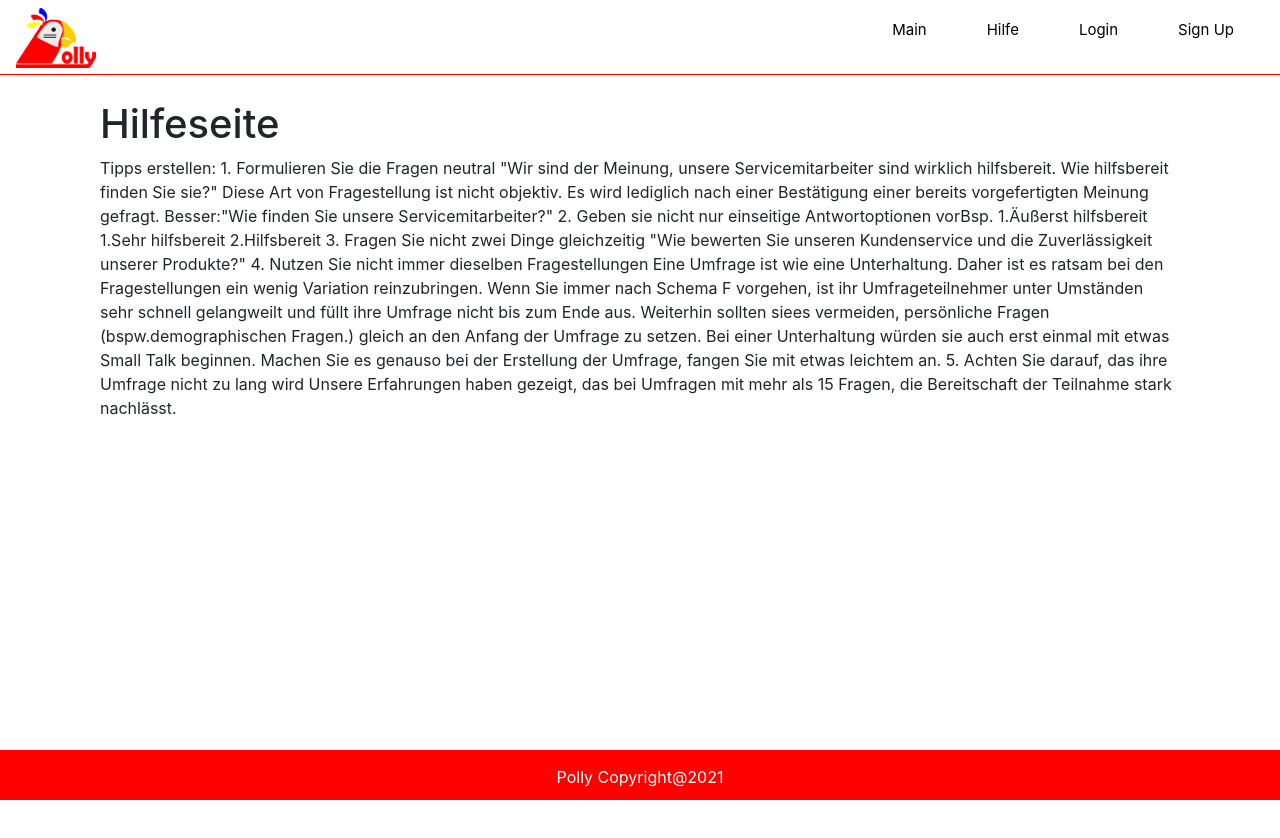
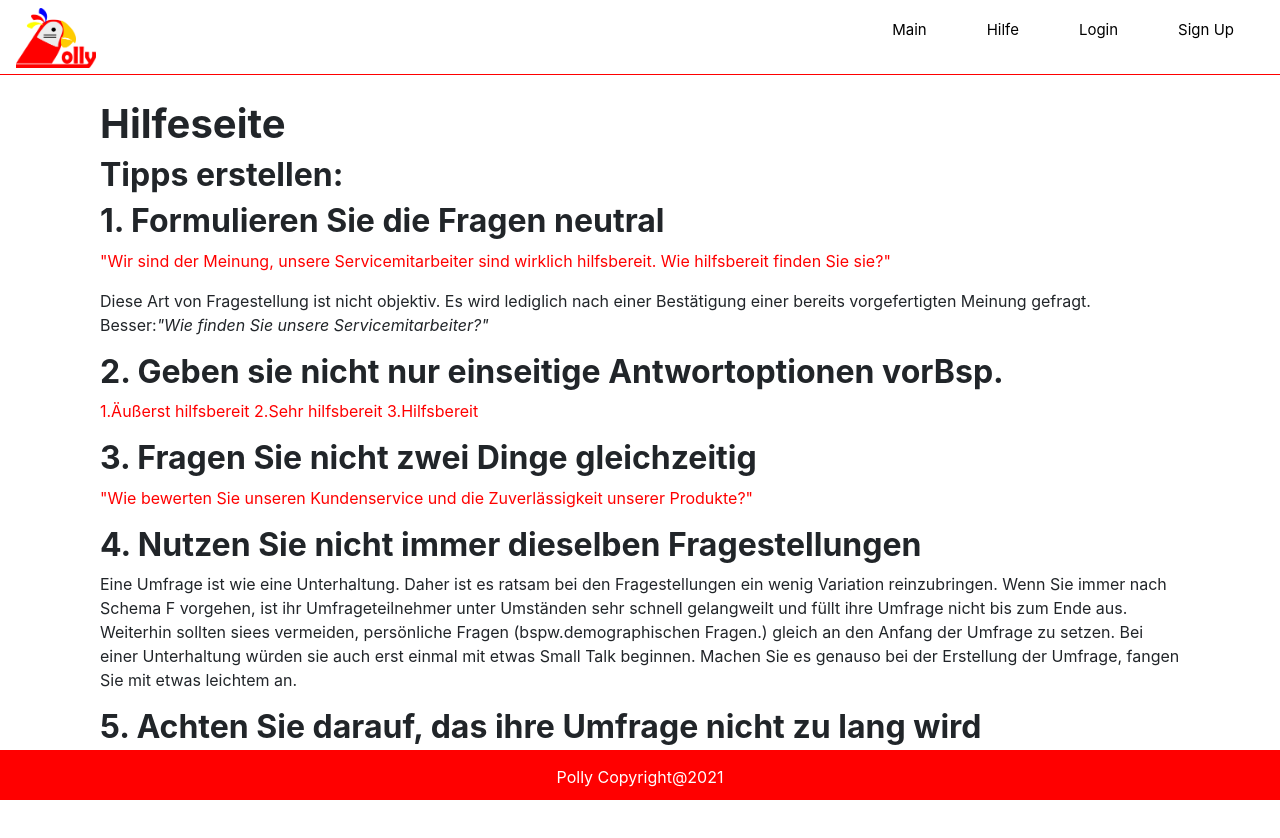
Before and after one commit to Tobeadragon/Polly_Frontend, a React (Create React App) app: page /hilfeseite in a window 1280 px wide. Shown: the top 838 px of the page. Before the commit the page ends 800 px from the top, so only its background shows below. Built offline with nearby package versions, Linux system fonts and the light colour scheme.

Commit message:
Hilfeseite css

```diff
--- /dev/null
+++ b/src/components/hilfeseite/Hilfeseite.css
@@ -0,0 +1,17 @@
+*{
+    margin: 0;
+    padding: 0;
+    box-sizing: border-box;
+}
+
+.title{
+    font-weight: bold;
+}
+
+.subtitle{
+    font-weight: bold;
+}
+
+.emphasise{
+    color: red;
+}
--- a/src/components/hilfeseite/Hilfeseite.js
+++ b/src/components/hilfeseite/Hilfeseite.js
@@ -1,39 +1,77 @@
 import React from "react";
-
+import "./Hilfeseite.css";
 const Hilfeseite = () => {
   return (
     <div style={{ margin: "100px" }}>
-      <h1>Hilfeseite</h1>
+      <h1 className="title">Hilfeseite</h1>
       <div>
+        <h2 className="subtitle">Tipps erstellen:</h2>
+        <div>
+          <h2 className="subtitle">1. Formulieren Sie die Fragen neutral</h2>
           <p>
-          Tipps erstellen:
+            <span className="emphasise">
+              "Wir sind der Meinung, unsere Servicemitarbeiter sind wirklich
+              hilfsbereit. Wie hilfsbereit finden Sie sie?"
+            </span>
+          </p>
+          <p>
+            Diese Art von Fragestellung ist nicht objektiv. Es wird lediglich
+            nach einer Bestätigung einer bereits vorgefertigten Meinung gefragt.
+            Besser:<i>"Wie finden Sie unsere Servicemitarbeiter?"</i>
+          </p>
+        </div>
 
-          1. Formulieren Sie die Fragen neutral
+        <div>
+          <h2 className="subtitle">
+            2. Geben sie nicht nur einseitige Antwortoptionen vorBsp.
+          </h2>
+          <p>
+            <span className="emphasise">
+              1.Äußerst hilfsbereit 2.Sehr hilfsbereit 3.Hilfsbereit
+            </span>
+          </p>
+        </div>
 
-          "Wir sind der Meinung, unsere Servicemitarbeiter sind wirklich hilfsbereit. Wie hilfsbereit finden Sie sie?"
+        <div>
+          <h2 className="subtitle">
+            3. Fragen Sie nicht zwei Dinge gleichzeitig
+          </h2>
+          <p>
+            <span className="emphasise">
+              "Wie bewerten Sie unseren Kundenservice und die Zuverlässigkeit
+              unserer Produkte?"
+            </span>
+          </p>
+        </div>
 
-          Diese Art von Fragestellung ist nicht objektiv. Es wird lediglich nach einer Bestätigung einer bereits vorgefertigten Meinung gefragt. Besser:"Wie finden Sie unsere Servicemitarbeiter?"
+        <div>
+          <h2 className="subtitle">
+            4. Nutzen Sie nicht immer dieselben Fragestellungen
+          </h2>
 
-          2. Geben sie nicht nur einseitige Antwortoptionen vorBsp.
+          <p>
+            Eine Umfrage ist wie eine Unterhaltung. Daher ist es ratsam bei den
+            Fragestellungen ein wenig Variation reinzubringen. Wenn Sie immer
+            nach Schema F vorgehen, ist ihr Umfrageteilnehmer unter Umständen
+            sehr schnell gelangweilt und füllt ihre Umfrage nicht bis zum Ende
+            aus. Weiterhin sollten siees vermeiden, persönliche Fragen
+            (bspw.demographischen Fragen.) gleich an den Anfang der Umfrage zu
+            setzen. Bei einer Unterhaltung würden sie auch erst einmal mit etwas
+            Small Talk beginnen. Machen Sie es genauso bei der Erstellung der
+            Umfrage, fangen Sie mit etwas leichtem an.
+          </p>
+        </div>
 
-          1.Äußerst hilfsbereit
-          1.Sehr hilfsbereit
-          2.Hilfsbereit
+        <div>
+          <h2 className="subtitle">
+            5. Achten Sie darauf, das ihre Umfrage nicht zu lang wird
+          </h2>
 
-          3. Fragen Sie nicht zwei Dinge gleichzeitig
-
-          "Wie bewerten Sie unseren Kundenservice und die Zuverlässigkeit unserer Produkte?"
-
-          4. Nutzen Sie nicht immer dieselben Fragestellungen
-
-          Eine Umfrage ist wie eine Unterhaltung. Daher ist es ratsam bei den Fragestellungen ein wenig Variation reinzubringen. Wenn Sie immer nach Schema F vorgehen, ist ihr Umfrageteilnehmer unter Umständen sehr schnell gelangweilt und füllt ihre Umfrage nicht bis zum Ende aus. Weiterhin sollten siees vermeiden, persönliche Fragen (bspw.demographischen Fragen.) gleich an den Anfang der Umfrage zu setzen. Bei einer Unterhaltung würden sie auch erst einmal mit etwas Small Talk beginnen. Machen Sie es genauso bei der Erstellung der Umfrage, fangen Sie mit etwas leichtem an.
-
-          5. Achten Sie darauf, das ihre Umfrage nicht zu lang wird
-
-          Unsere Erfahrungen haben
-          gezeigt, das bei Umfragen mit mehr als 15 Fragen, die Bereitschaft der Teilnahme stark nachlässt.
+          <p>
+            Unsere Erfahrungen haben gezeigt, das bei Umfragen mit mehr als 15
+            Fragen, die Bereitschaft der Teilnahme stark nachlässt.
           </p>
-
+        </div>
       </div>
     </div>
   );
```
